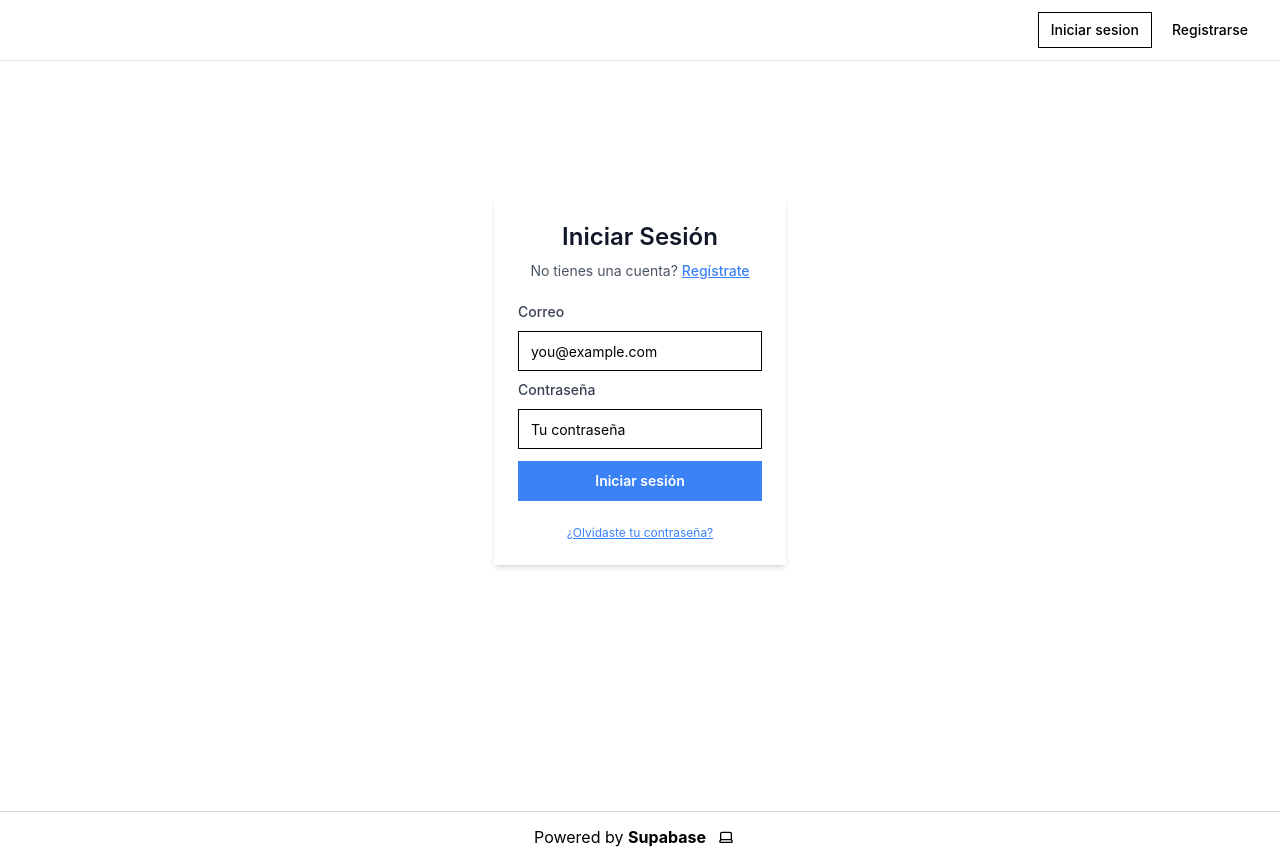
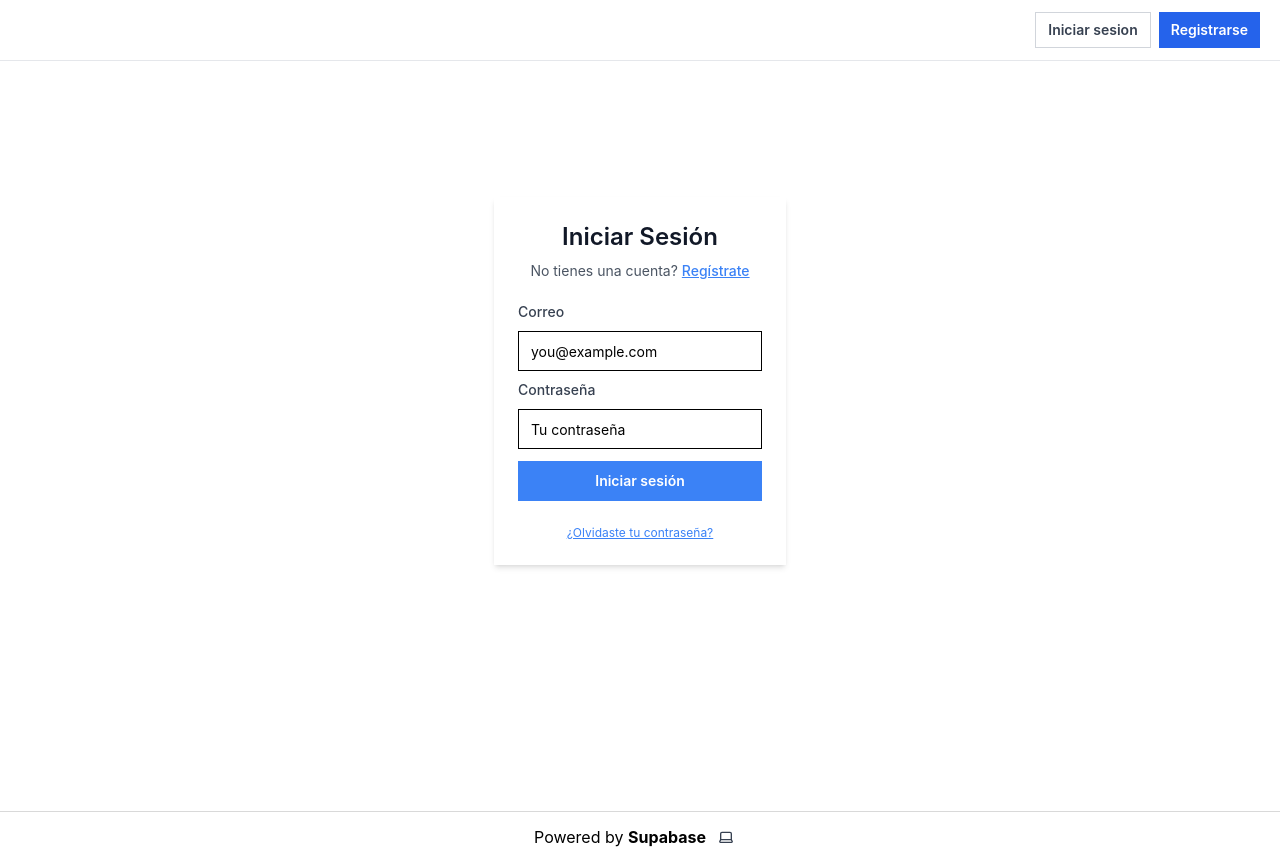
Before and after one commit to amos18g/taller, a Next.js app: page /sign-in in a window 1280 px wide. Built offline with nearby package versions, Linux system fonts and the light colour scheme; no server answers.

Commit message:
editando botones

```diff
--- a/app/(auth-pages)/sign-up/page.tsx
+++ b/app/(auth-pages)/sign-up/page.tsx
@@ -26,7 +26,7 @@ export default async function Signup(props: { searchParams: Promise<Message> })
         </h1>
         <p className="text-sm text-gray-600 dark:text-gray-300 text-center mt-2">
           ¿Ya tienes una cuenta?{" "}
-          <Link className="text-blue-500 dark:text-blue-400 font-medium underline" href="/sign-in">
+          <Link className="text-blue-500 dark:text-blue-700 font-medium underline" href="/sign-in">
             Inicia sesión
           </Link>
         </p>
--- a/app/globals.css
+++ b/app/globals.css
@@ -62,6 +62,6 @@ code {
   padding: 30px;
   margin: 30px;
 
-  border: 2px solid rgb(115, 126, 246);
+
 
 }
--- a/app/inicio/inventario/inventario.module.css
+++ b/app/inicio/inventario/inventario.module.css
@@ -25,6 +25,7 @@
 	  justify-content: center;
 	  align-items: flex-end;
 	  align-content: center;
+    padding-right: 2%;
 
-    border: 2px solid rgb(128, 128, 118)
+
   }
--- a/components/header-auth.tsx
+++ b/components/header-auth.tsx
@@ -52,7 +52,7 @@ export default async function AuthButton() {
     <div className="flex items-center gap-4">
       Hola, {user.email}!
       <form action={signOutAction}>
-        <Button type="submit" variant={"outline"}>
+        <Button  type="submit" variant={"ghost"}>
           Cerrar Sesion
         </Button>
       </form>
--- a/components/ui/button.tsx
+++ b/components/ui/button.tsx
@@ -1,36 +1,36 @@
 import * as React from "react";
 import { Slot } from "@radix-ui/react-slot";
 import { cva, type VariantProps } from "class-variance-authority";
-
 import { cn } from "@/lib/utils";
 
 const buttonVariants = cva(
-  "inline-flex items-center justify-center whitespace-nowrap rounded-md text-sm font-medium ring-offset-background transition-colors focus-visible:outline-none focus-visible:ring-2 focus-visible:ring-ring focus-visible:ring-offset-2 disabled:pointer-events-none disabled:opacity-50",
+  "inline-flex items-center justify-center whitespace-nowrap rounded-lg text-sm font-semibold transition-all duration-200 focus-visible:outline-none focus-visible:ring-2 focus-visible:ring-offset-2 disabled:pointer-events-none disabled:opacity-50",
   {
     variants: {
       variant: {
-        default: "bg-primary text-primary-foreground hover:bg-primary/90",
+        default: "bg-blue-600 text-white hover:bg-blue-500 focus:ring-blue-400 ",
         destructive:
-          "bg-destructive text-destructive-foreground hover:bg-destructive/90",
+          "bg-red-600 text-white hover:bg-red-500 focus:ring-red-400",
         outline:
-          "border border-input bg-background hover:bg-accent hover:text-accent-foreground",
+          "border border-gray-300 bg-transparent text-gray-700 hover:bg-blue-300 focus:ring-gray-400",
         secondary:
-          "bg-secondary text-secondary-foreground hover:bg-secondary/80",
-        ghost: "hover:bg-accent hover:text-accent-foreground",
-        link: "text-primary underline-offset-4 hover:underline",
+          "bg-gray-700 text-white hover:bg-gray-600 focus:ring-gray-500 hover:bg-gray-100",
+        ghost:
+          "text-gray-700 hover:bg-gray-300 focus:ring-gray-300",
+        link: "text-blue-600 underline-offset-4 hover:underline",
       },
       size: {
         default: "h-10 px-4 py-2",
-        sm: "h-9 rounded-md px-3",
-        lg: "h-11 rounded-md px-8",
-        icon: "h-10 w-10",
+        sm: "h-9 px-3 text-sm",
+        lg: "h-12 px-6 text-lg",
+        icon: "h-10 w-10 p-2",
       },
     },
     defaultVariants: {
       variant: "default",
       size: "default",
     },
-  },
+  }
 );
 
 export interface ButtonProps
@@ -49,7 +49,7 @@ const Button = React.forwardRef<HTMLButtonElement, ButtonProps>(
         {...props}
       />
     );
-  },
+  }
 );
 Button.displayName = "Button";
 
```
Also changed, not shown: app/Api/categorias/route.ts (added), app/Api/productos/route.ts (added).
